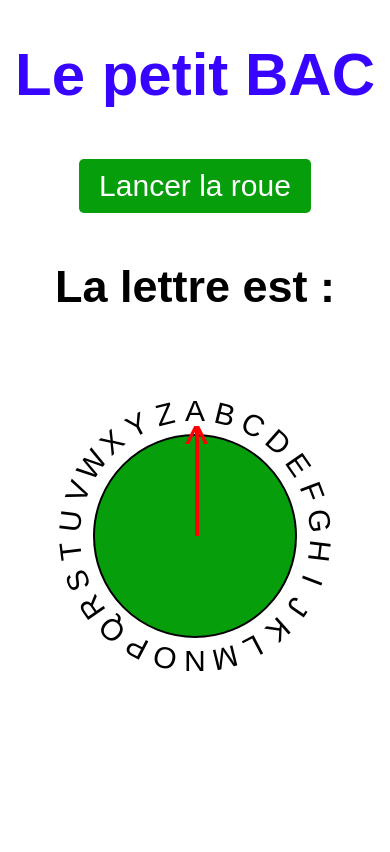
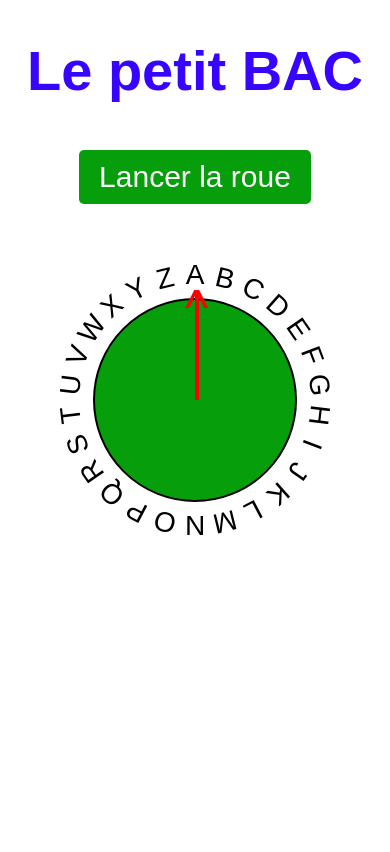
Before and after one commit to joebar27/Le-petit-bac, a plain HTML site: page index.html in a window 390 px wide. Shown: the top 852 px of the page. Drawn offline with Linux system fonts and the light colour scheme.

Commit message:
maj position mobile

```diff
--- a/index.html
+++ b/index.html
@@ -14,7 +14,6 @@
 
     <div class="flexbutton">
         <button onclick="randomLetter()">Lancer la roue</button>
-        <h2>La lettre est :</h2>
     </div>
     <div class="roue">
 
--- a/style.css
+++ b/style.css
@@ -1,11 +1,12 @@
 body {
     display: flex;
     flex-direction: column;
-    height: 100vh;
-    width: 100vw;
+    width: 100%;
+    height: 100%;
     margin: 0;
+    padding: 0;
     font-family: Arial, sans-serif;
-    font-size: 30px;
+    font-size: 28px;
 }
 
 h1 {
@@ -65,6 +66,7 @@ td {
     flex-direction: column;
     justify-content: center;
     align-items: center;
+    z-index: 1;
 }
 
 .hidden {
@@ -95,7 +97,7 @@ td {
     display: flex;
     justify-content: center;
     align-items: center;
-    padding: 10vh;
+    padding-top: 10vh;
 }
 
 .aiguille{
```
Lines whose indentation alone changed are shown as unchanged.
